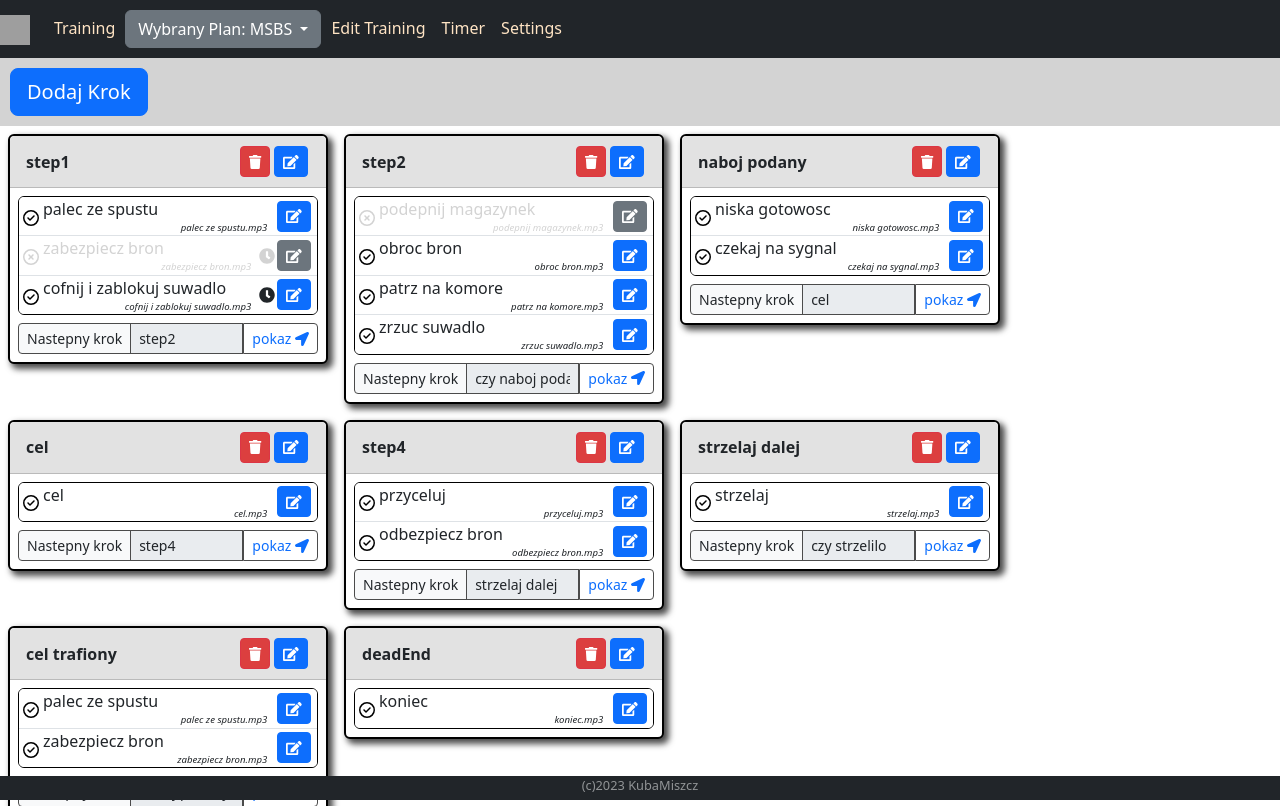
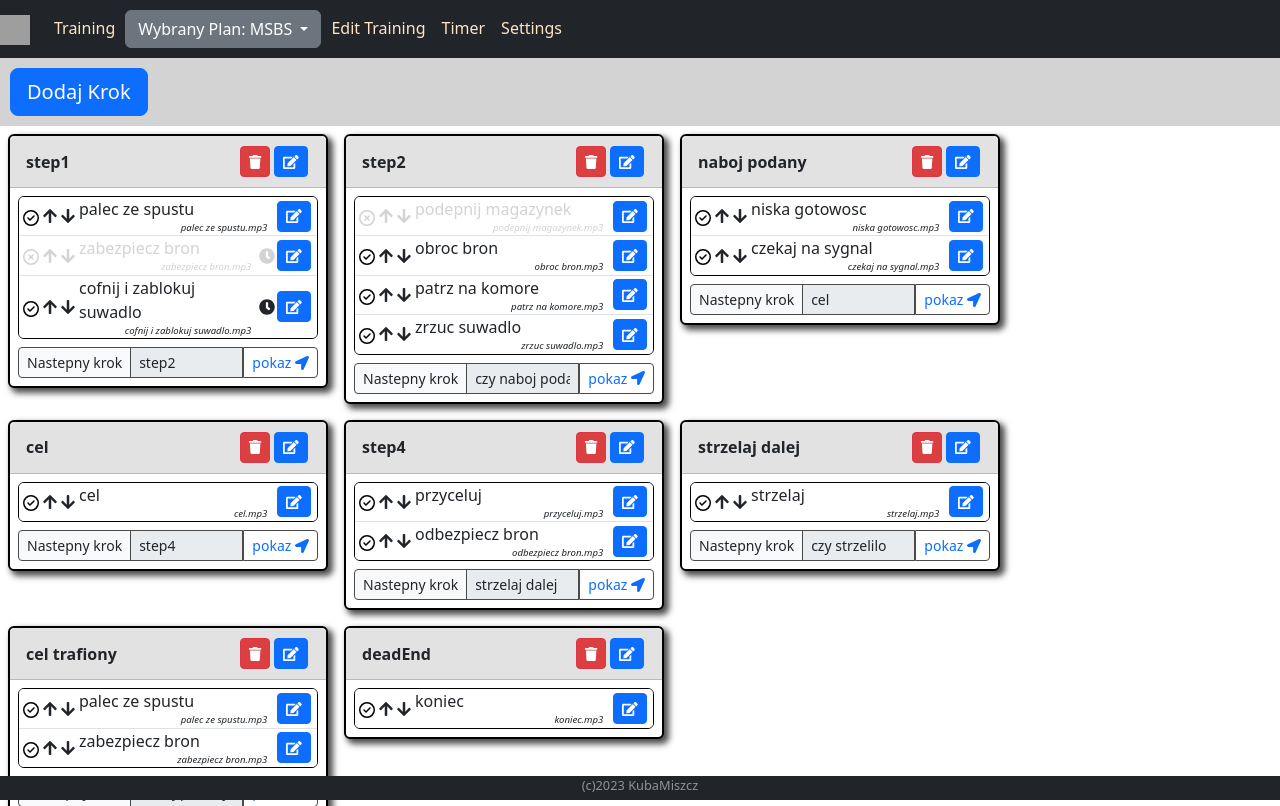
Before and after one commit to KubaMiszcz/ShootingTrainer, an Angular app: page /edit-procedure-tab in a window 1280 px wide. Built offline with nearby package versions, Linux system fonts and the light colour scheme; grey boxes are pictures that could not be loaded.

Commit message:
refactgor isdibaled gereyed

```diff
--- a/src/app/components/action-row/action-row.component.html
+++ b/src/app/components/action-row/action-row.component.html
@@ -1,15 +1,15 @@
-<div class=" action-row px-1">
+<div class=" action-row px-1" [ngClass]="{'disabled' : action.isDisabled}">
 
-    <div class="icons me-1" (click)="toggleIsDisabled()">
+    <div class="icons me-1"  (click)="toggleIsDisabled()">
         <div *ngIf="!action.isDisabled">
-            <svg xmlns="http://www.w3.org/2000/svg" height="1em" [ngClass]="{'disabled' : action.isDisabled}"
+            <svg xmlns="http://www.w3.org/2000/svg" height="1em"
                 viewBox="0 0 512 512"><!--! Font Awesome Free 6.4.0 by @fontawesome - https://fontawesome.com License - https://fontawesome.com/license (Commercial License) Copyright 2023 Fonticons, Inc. -->
                 <path
                     d="M256 48a208 208 0 1 1 0 416 208 208 0 1 1 0-416zm0 464A256 256 0 1 0 256 0a256 256 0 1 0 0 512zM369 209c9.4-9.4 9.4-24.6 0-33.9s-24.6-9.4-33.9 0l-111 111-47-47c-9.4-9.4-24.6-9.4-33.9 0s-9.4 24.6 0 33.9l64 64c9.4 9.4 24.6 9.4 33.9 0L369 209z" />
             </svg>
         </div>
         <div *ngIf="action.isDisabled">
-            <svg xmlns="http://www.w3.org/2000/svg" height="1em" [ngClass]="{'disabled' : action.isDisabled}"
+            <svg xmlns="http://www.w3.org/2000/svg" height="1em"
                 viewBox="0 0 512 512"><!--! Font Awesome Free 6.4.0 by @fontawesome - https://fontawesome.com License - https://fontawesome.com/license (Commercial License) Copyright 2023 Fonticons, Inc. -->
                 <path
                     d="M256 48a208 208 0 1 1 0 416 208 208 0 1 1 0-416zm0 464A256 256 0 1 0 256 0a256 256 0 1 0 0 512zM175 175c-9.4 9.4-9.4 24.6 0 33.9l47 47-47 47c-9.4 9.4-9.4 24.6 0 33.9s24.6 9.4 33.9 0l47-47 47 47c9.4 9.4 24.6 9.4 33.9 0s9.4-24.6 0-33.9l-47-47 47-47c9.4-9.4 9.4-24.6 0-33.9s-24.6-9.4-33.9 0l-47 47-47-47c-9.4-9.4-24.6-9.4-33.9 0z" />
@@ -17,14 +17,19 @@
         </div>
     </div>
 
-    <div class="label-name me-2" [ngClass]="{'disabled' : action.isDisabled}">
+    <div *ngIf="showReorder" class="d-flex">
+        <i class="fa fa-arrow-up me-1"  aria-hidden="true" (click)="actionUp()"></i>
+        <i class="fa fa-arrow-down me-1"  aria-hidden="true" (click)="actionDown()"></i>
+    </div>
+
+    <div class="label-name me-2" >
         <div>{{action.name}}</div>
         <div class="audio-filename">{{action.audioFileName}}</div>
     </div>
 
-    <div class="buttons" [ngClass]="{'disabled' : action.isDisabled}">
+    <div class="buttons" >
         <i *ngFor="let _ of [].constructor(getDelay(action))" class="fa fa-clock"></i>
-        <button type="button" class="btn btn-primary btn-sm" [ngClass]="{'btn-secondary' : action.isDisabled}" (click)="edit(action)">
+        <button type="button" class="btn btn-primary btn-sm"  (click)="edit(action)">
             <i class="fa fa-edit" aria-hidden="true"></i>
         </button>
         <button *ngIf="showDelete" type="button" class="btn btn-danger btn-sm" (click)="onDelete(action)">
--- a/src/app/components/action-row/action-row.component.scss
+++ b/src/app/components/action-row/action-row.component.scss
@@ -3,26 +3,27 @@
     justify-content: space-between;
     align-items: center;
 
-    .disabled{
-        color: lightgray;
-        fill: lightgray;
-    }
 
-    .label-name{
+    .label-name {
         // width: 60%;
         width: -webkit-fill-available;
 
-        .audio-filename{
+        .audio-filename {
             font-style: italic;
             font-size: 0.6rem;
             text-align: end;
         }
     }
 
-    .buttons{
+    .buttons {
         display: flex;
         align-items: center;
         justify-content: flex-end;
         flex-direction: row;
     }
 }
+
+.disabled {
+    color: lightgray;
+    fill: lightgray;
+}
--- a/src/app/components/action-row/action-row.component.ts
+++ b/src/app/components/action-row/action-row.component.ts
@@ -3,6 +3,7 @@ import { NgbModal } from '@ng-bootstrap/ng-bootstrap';
 import { IAction } from 'src/app/models/action';
 import { AppService } from 'src/app/services/app.service';
 import { EditActionModalComponent } from '../edit-action-modal/edit-action-modal.component';
+import { OrderDirectionEnum } from 'src/app/models/enums';
 
 @Component({
   selector: 'app-action-row',
@@ -12,7 +13,9 @@ import { EditActionModalComponent } from '../edit-action-modal/edit-action-modal
 export class ActionRowComponent {
   @Input() action: IAction;
   @Input() showDelete = false;
+  @Input() showReorder = true;
   @Output() delete: EventEmitter<IAction> = new EventEmitter();
+  @Output() reorder: EventEmitter<IAction> = new EventEmitter();
 
   constructor(private appService: AppService, private modalService: NgbModal) {
     this.action = {
@@ -48,4 +51,10 @@ export class ActionRowComponent {
   onDelete(action: IAction) {
     this.delete.emit(action);
   }
+
+  actionUp() {}
+
+  actionDown() {
+    // this.reorder.emit(this.action,OrderDirectionEnum.)
+  }
 }
```
